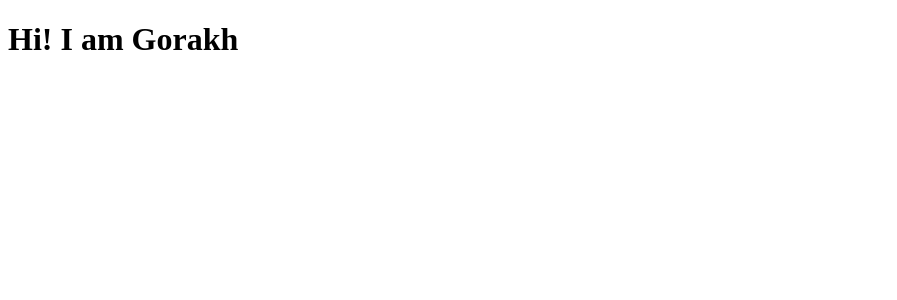
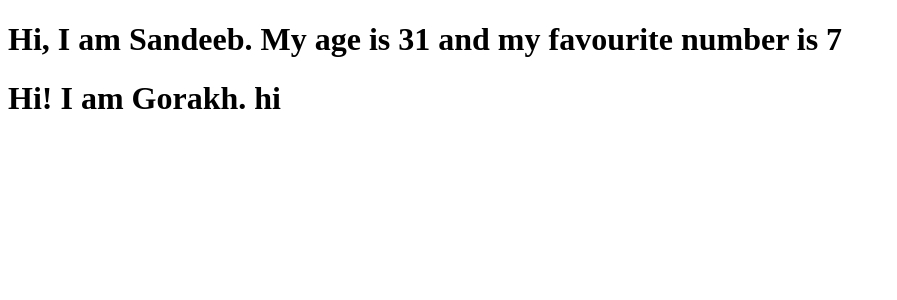
Before and after one commit to steamnp/bfs56, a React (Vite) app: page / in a window 1280 px wide. Shown: the top 300 px of the page, without its empty margins (0-897 px from the left). Built offline with nearby package versions, Linux system fonts and the light colour scheme.

Commit message:
props in jsx

```diff
--- a/src/gorakh.jsx
+++ b/src/gorakh.jsx
@@ -1,5 +1,11 @@
-function Gorakh() {
-  return <h1>Hi! I am Gorakh</h1>
+import PropTypes from 'prop-types'
+
+function Gorakh({ age }) {
+  return <h1>Hi! I am Gorakh. {age}</h1>
+}
+
+Gorakh.propTypes = {
+  age: PropTypes.number,
 }
 
 export default Gorakh
--- a/src/main.jsx
+++ b/src/main.jsx
@@ -1,9 +1,13 @@
 import React from 'react'
 import ReactDOM from 'react-dom/client'
+import Sandeeb from './sandeeb'
 import Gorakh from './gorakh'
+
+// Props -> age, favNumber
 
 ReactDOM.createRoot(document.getElementById('root')).render(
   <React.StrictMode>
-    <Gorakh />
+    <Sandeeb age={31} favNumber={7} />
+    <Gorakh age={'hi'} />
   </React.StrictMode>
 )
--- a/src/sandeeb.jsx
+++ b/src/sandeeb.jsx
@@ -1,5 +1,28 @@
-function Sandeeb() {
-  return <h1>Hi, I am Sandeeb</h1>;
+// Sandeep is a component in React
+import PropTypes from 'prop-types'
+
+// {
+//   age: 30,
+//   favNumber: 7
+// }
+
+// value which is javascript -> expression
+
+// DRY -> Do not Repeat Yourself
+// SOC -> Separation of Concern
+
+function Sandeeb({ favNumber, age }) {
+  return (
+    <h1>
+      Hi, I am Sandeeb. My age is {age} and my favourite number is {favNumber}
+    </h1>
+  )
 }
 
-export default Sandeeb;
+Sandeeb.propTypes = {
+  age: PropTypes.number.isRequired,
+  favNumber: PropTypes.number.isRequired,
+  test: PropTypes.string,
+}
+
+export default Sandeeb
```
